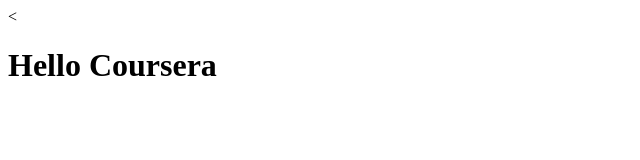
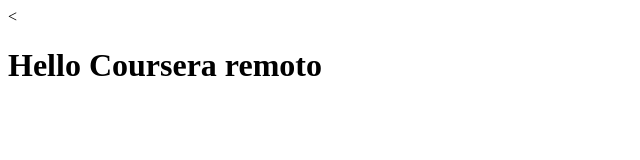
Before and after one commit to nelsoneba/coursera-test, a plain HTML site: page index.html in a window 1280 px wide. Shown: the whole page, without its empty margins (0-640 px from the left). Drawn offline with Linux system fonts and the light colour scheme.

Commit message:
Update index.html

```diff
--- a/index.html
+++ b/index.html
@@ -7,6 +7,6 @@
 	<link rel="stylesheet" href="">
 </head>
 <body>
-	<h1>Hello Coursera</h1>
+	<h1>Hello Coursera remoto</h1>
 </body>
 </html>
```
